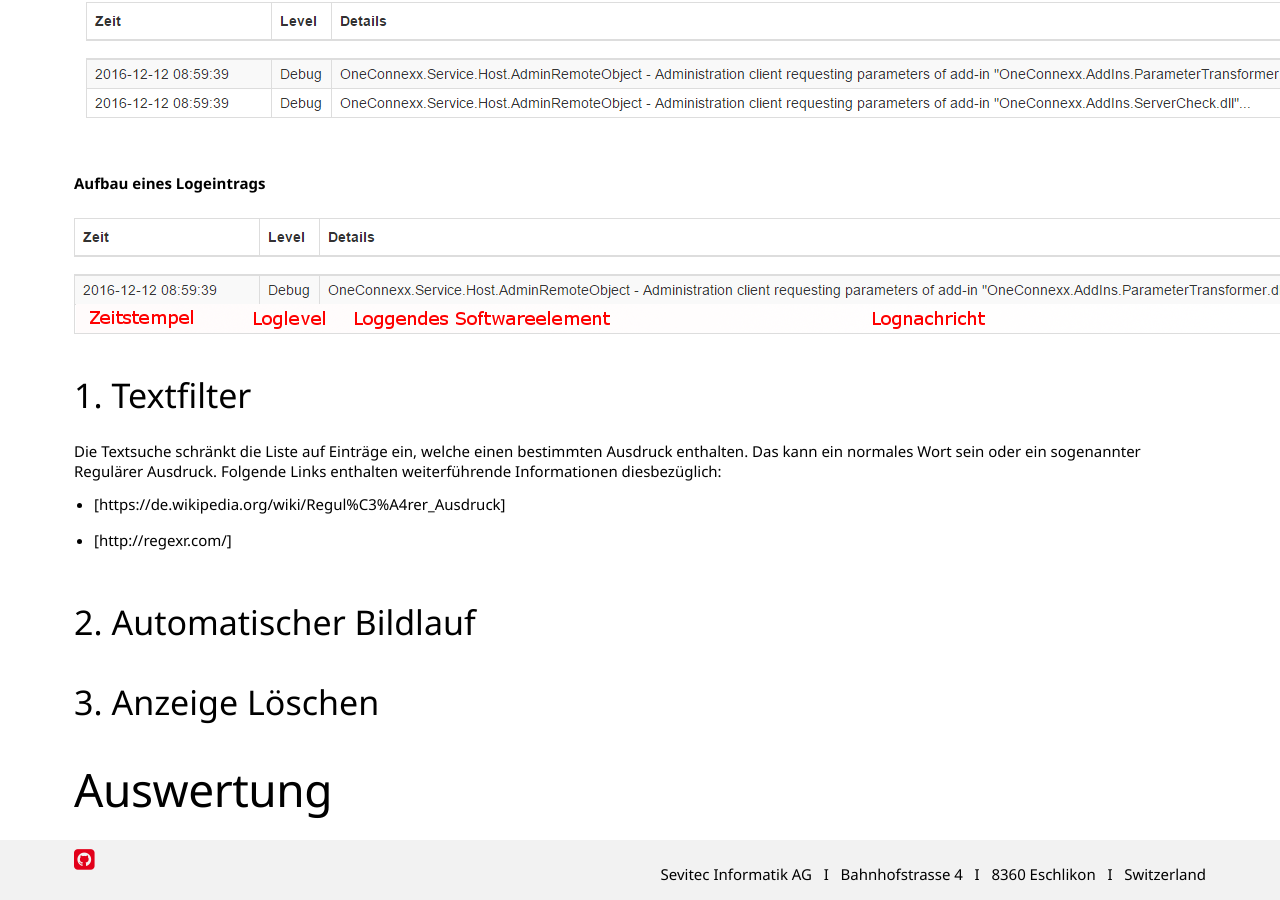
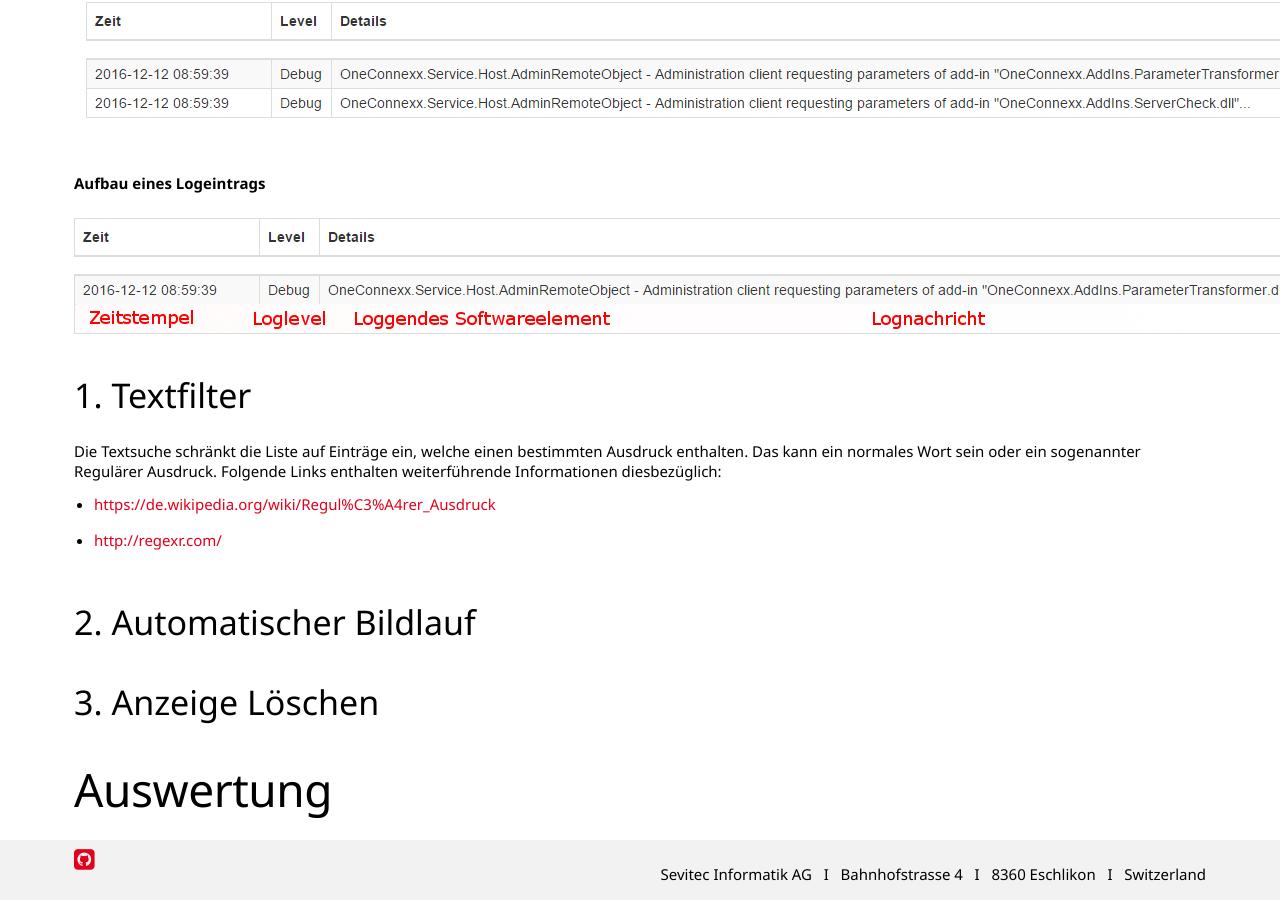
Before and after one commit to primesoft-group/oneconnexx-docs, a Jekyll site: the page built from _pages/webclient/de/log.md, in a window 1280 px wide and 900 px high, scrolled down 632 px. Built offline with Jekyll 4.4.1, drawn with Linux system fonts in a browser that asks for light colours; nearby versions of some CDN libraries; some web fonts are replaced.

Commit message:
Arbeit an Logseite

```diff
--- a/_pages/webclient/de/log.md
+++ b/_pages/webclient/de/log.md
@@ -18,8 +18,8 @@ Die Ansicht «Echtzeitlog» bietet eine Übersicht über die Logeinträge welche
 Die Textsuche schränkt die Liste auf Einträge ein, welche einen bestimmten Ausdruck enthalten. Das kann ein normales Wort sein oder ein sogenannter Regulärer Ausdruck.
 Folgende Links enthalten weiterführende Informationen diesbezüglich:
 
-* [https://de.wikipedia.org/wiki/Regul%C3%A4rer_Ausdruck]
-* [http://regexr.com/]
+* <https://de.wikipedia.org/wiki/Regul%C3%A4rer_Ausdruck>
+* <http://regexr.com/>
 
 
 ### 2. Automatischer Bildlauf
```
